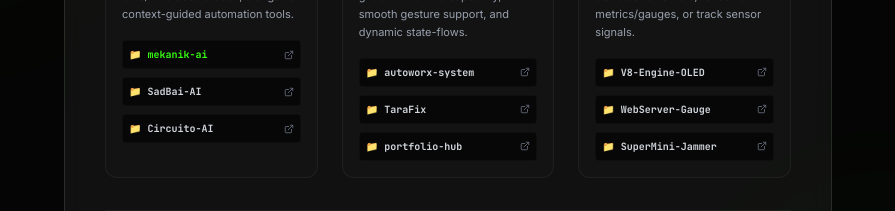
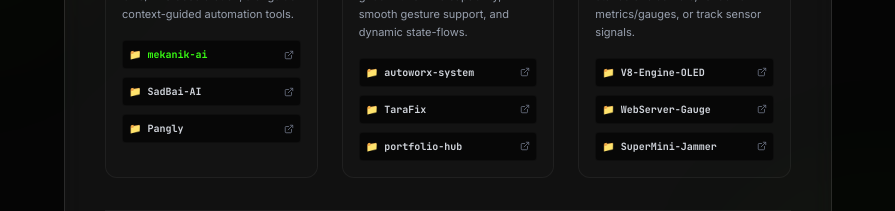
Before and after one commit to JavierSiliacay/Mekanik-AI-Portal, a React (Vite) app: page / in a window 1280 px wide. Shown: the part 6600-6811 px from the top of the page, without its empty margins (192-1087 px from the left). Built offline with nearby package versions, Linux system fonts and the light colour scheme; no server answers.

Commit message:
Replace Circuito-AI with Pangly in developer showcase

```diff
--- a/src/components/DeveloperSection.tsx
+++ b/src/components/DeveloperSection.tsx
@@ -101,12 +101,12 @@ export default function DeveloperSection() {
                           <ExternalLink className="w-2.5 h-2.5 text-gray-500" />
                         </a>
                         <a
-                          href="https://circuitoai.vercel.app/"
+                          href="https://pangly.site"
                           target="_blank"
                           referrerPolicy="no-referrer"
                           className="flex items-center justify-between text-[10px] font-mono p-1.5 bg-black/60 border border-mechanic-border/30 rounded text-gray-300 hover:border-neon-green/40 hover:bg-black/90 transition-all font-bold"
                         >
-                          <span>📁 Circuito-AI</span>
+                          <span>📁 Pangly</span>
                           <ExternalLink className="w-2.5 h-2.5 text-gray-500" />
                         </a>
                       </div>
--- a/src/data.ts
+++ b/src/data.ts
@@ -166,7 +166,7 @@ export const developerBio = {
   experience: [
     "Creator of Mekanik AI — Advanced Android Diagnostic Engine with Local Inference",
     "Architect of AutoWorx System & Inventory — Elite workshop and repair orchestration solutions",
-    "Developer of SadBai-AI, TaraFix, and Circuito-AI — Integrated web services & on-device intelligence",
+    "Developer of SadBai-AI, TaraFix, and Pangly — Integrated web services & on-device intelligence",
     "IoT Systems Developer — Specialized in embedded ESP32, DS18b20, OLED gauges & signal controllers"
   ],
   socials: {
```
